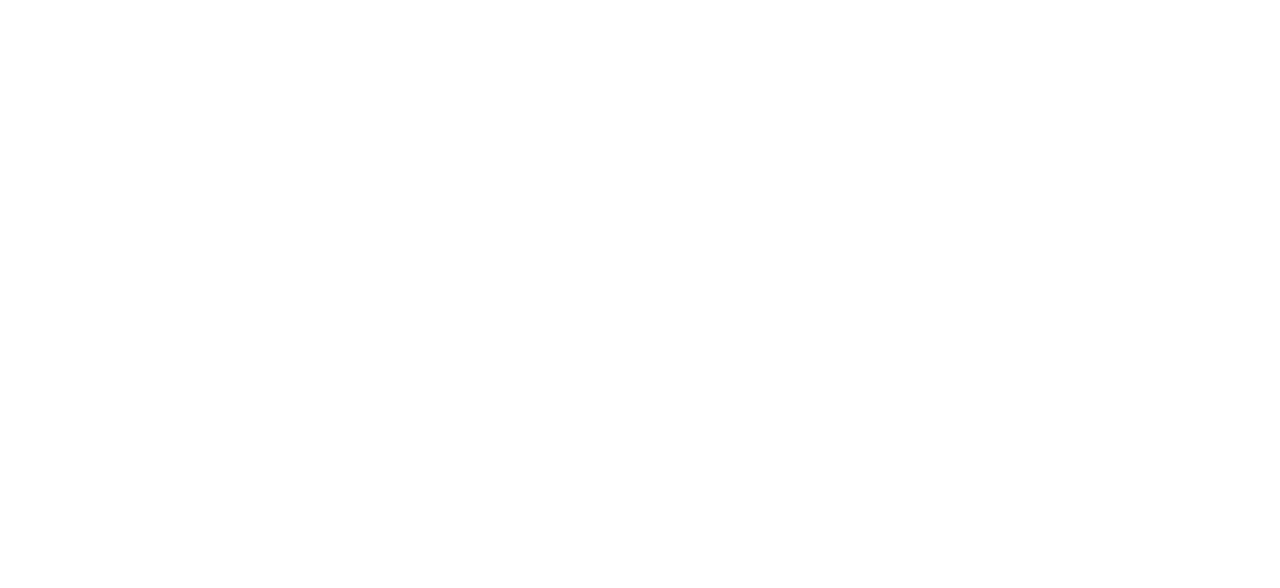
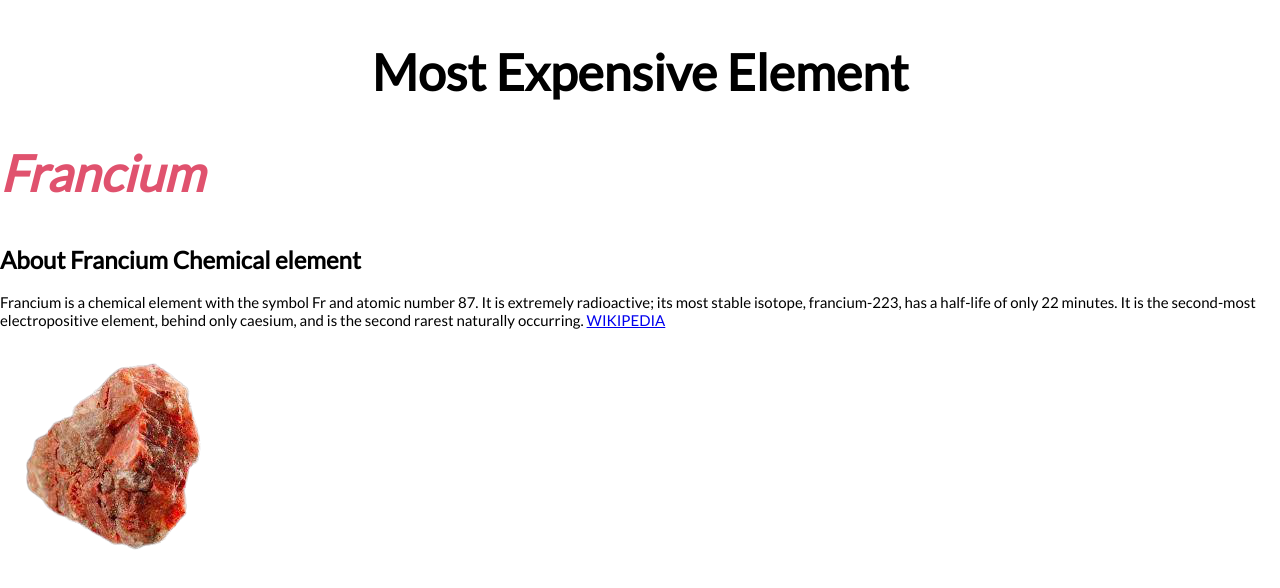
Before and after one commit to sabbirmeia/about-element, a plain HTML site: page index.html in a window 1280 px wide. Drawn offline with Linux system fonts and the light colour scheme.

Commit message:
photoadd

```diff
--- a/index.html
+++ b/index.html
@@ -5,14 +5,33 @@
     <meta charset="UTF-8">
     <meta http-equiv="X-UA-Compatible" content="IE=edge">
     <meta name="viewport" content="width=device-width, initial-scale=1.0">
-    <title>About Most Expensive Element In Periodic</title>
+    <title>About Most Expensive Element In Periodic Table</title>
     <link rel="shortcut icon"
         href=" http://www.knowledgedoor.com/2/elements_handbook/francium_components/navigator_periodic_table.png"
         type="image/x-icon">
+    <link rel="preconnect" href="https://fonts.googleapis.com">
+    <link rel="preconnect" href="https://fonts.gstatic.com" crossorigin>
+    <link href="https://fonts.googleapis.com/css2?family=Lato&display=swap" rel="stylesheet">
+    <link rel="stylesheet" href=" style.css">
 </head>
 
 <body>
-
+    <section>
+        <div>
+            <h1 style="text-align: center;">Most Expensive Element</h1>
+            <h1><i><span class="element-clour">Francium</span></i></h1>
+            <h2>About Francium Chemical element</h2>
+            <p>Francium is a chemical element with the symbol Fr and atomic number 87. It is extremely radioactive; its
+                most
+                stable isotope, francium-223, has a half-life of only 22 minutes. It is the second-most electropositive
+                element,
+                behind only caesium, and is the second rarest naturally occurring. <a
+                    href="https://en.wikipedia.org/wiki/Francium">WIKIPEDIA</a></p>
+        </div>
+        <div>
+            <img src="image/francium-removebg-preview.png" alt="">
+        </div>
+    </section>
 </body>
 
 </html>
--- a/style.css
+++ b/style.css
@@ -0,0 +1,13 @@
+body{
+    font-family: 'Lato', sans-serif;
+    margin: 0;
+}
+ h1{
+     font-size: 50px;
+ }
+ p{
+     font-size: 15px;
+ }
+  .element-clour{
+      color: rgb(224, 82, 110);
+  }
```
Also changed, not shown: image/3CB65833-17AF-4809-A712-33CCB9AD4CE3.jpg (added), image/californium-500x500.jpg (added), image/download-removebg-preview.png (added), image/francium-removebg-preview.png (added).
